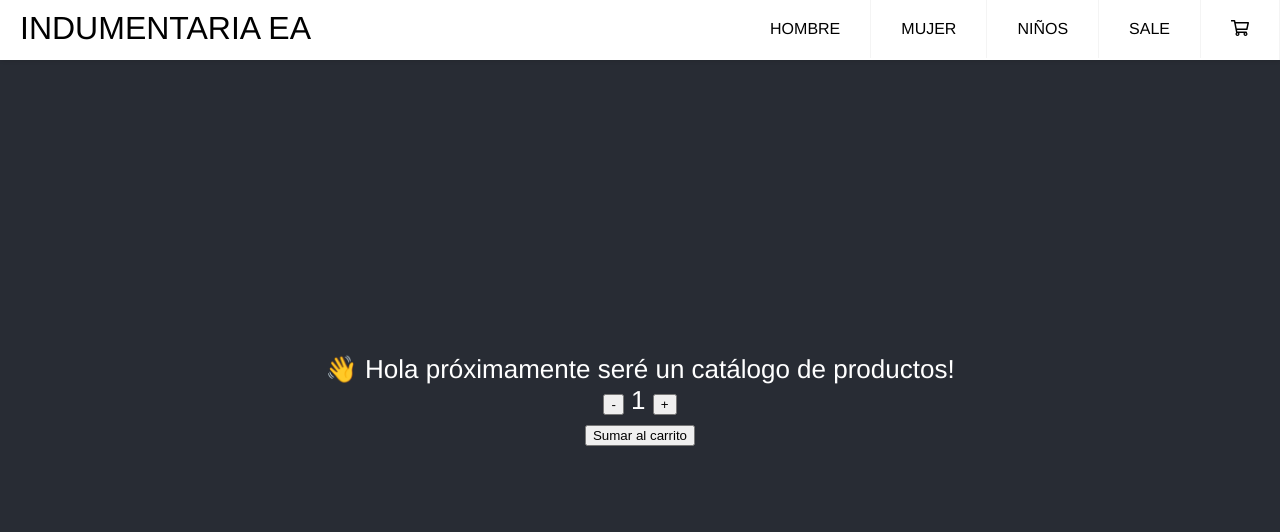
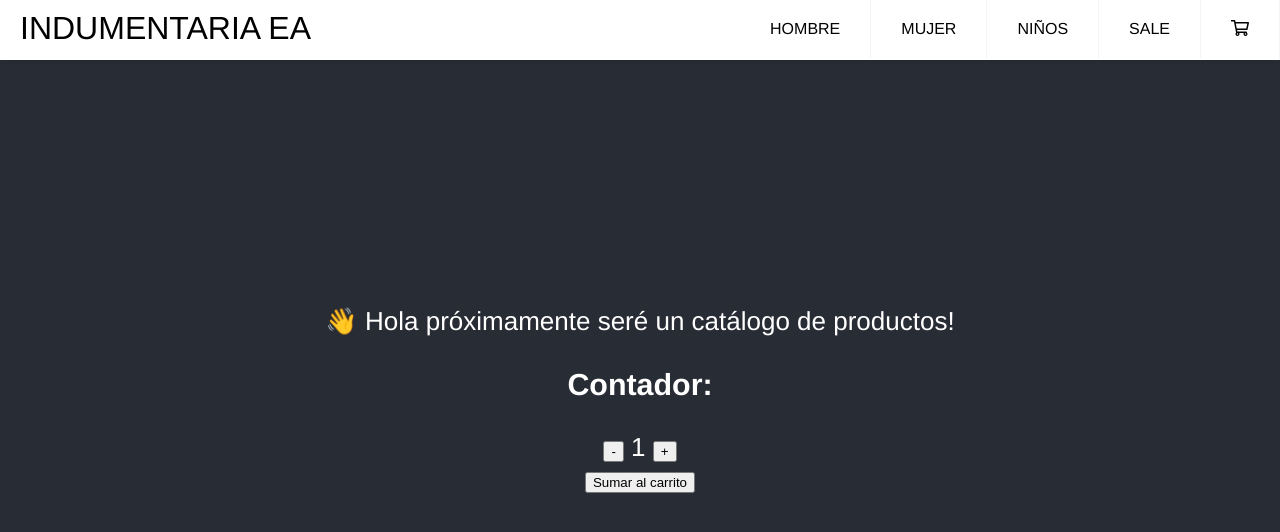
Before and after one commit to emaarias/react_coder_actualizable_proyecto_final, a React (Create React App) app: page / in a window 1280 px wide. Shown: the top 532 px of the page. Built offline with nearby package versions, Linux system fonts and the light colour scheme.

Commit message:
Clase 5 - Style Count + sin stock

```diff
--- a/src/container/itemCount.jsx
+++ b/src/container/itemCount.jsx
@@ -26,6 +26,7 @@ function ItemCount({stock, initial, onAdd }) {
 
 	return (
 	<div>
+		<h3>Contador:</h3>
 		<button onClick={handleDec}>-</button>
 		<span> {count} </span>
 		<button onClick={handleInc}>+</button>
```
